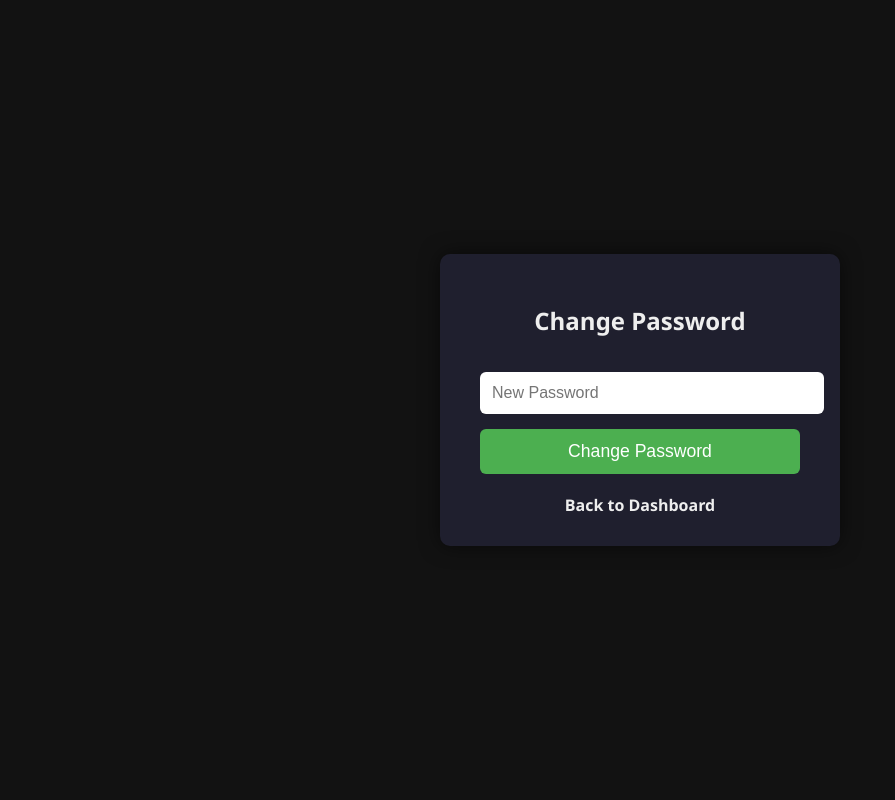
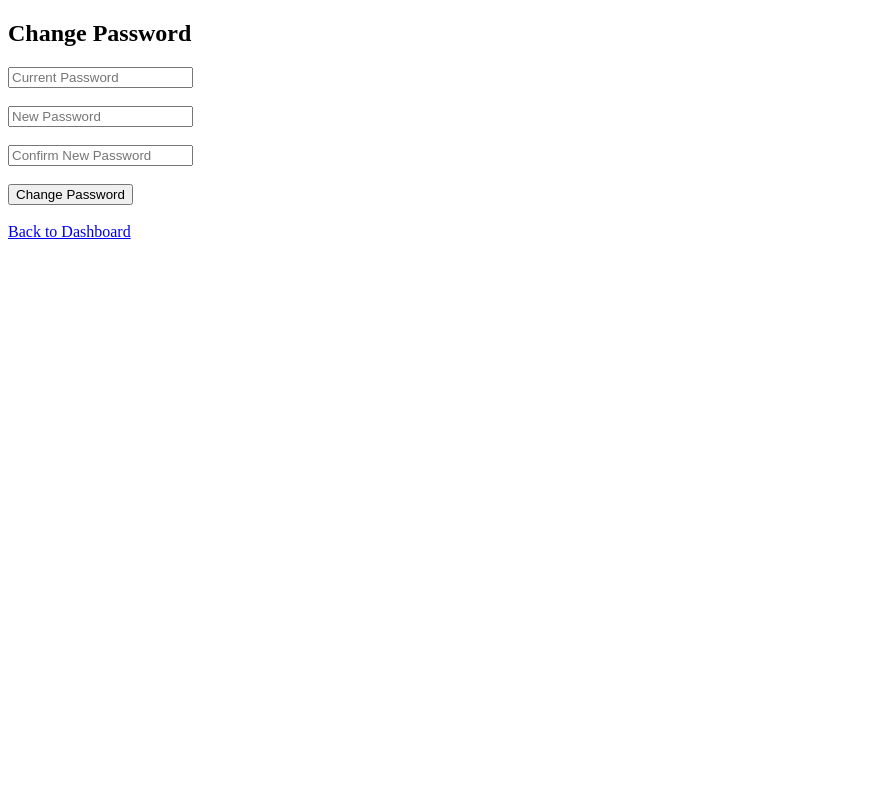
Before and after one commit to iqfadi0/IPS-DOMINO, a Flask app: page /change-password in a window 1280 px wide. Shown: the whole page, without its empty margins (0-895 px from the left). Run offline with Flask 3, Linux system fonts and the light colour scheme; the visitor is signed in with stand-in values (Sample User, id 1).

Commit message:
Update change_password.html

```diff
--- a/templates/change_password.html
+++ b/templates/change_password.html
@@ -1,78 +1,21 @@
 <!DOCTYPE html>
-<html lang="en" dir="ltr">
-<head>
-  <meta charset="UTF-8" />
-  <meta name="viewport" content="width=device-width, initial-scale=1" />
-  <title>Change Password</title>
-  <style>
-    body {
-      background: #121212;
-      color: #eee;
-      font-family: 'Segoe UI', Tahoma, Geneva, Verdana, sans-serif;
-      display: flex;
-      justify-content: center;
-      align-items: center;
-      height: 100vh;
-      margin: 0;
-    }
-    .form-box {
-      background: #1f1f2e;
-      padding: 30px 40px;
-      border-radius: 10px;
-      box-shadow: 0 0 20px #0008;
-      width: 320px;
-      text-align: center;
-    }
-    input[type="password"] {
-      width: 100%;
-      padding: 12px;
-      margin: 15px 0;
-      border-radius: 6px;
-      border: none;
-      font-size: 1em;
-    }
-    button {
-      width: 100%;
-      padding: 12px;
-      border-radius: 6px;
-      border: none;
-      background-color: #4caf50;
-      color: white;
-      font-size: 1.1em;
-      cursor: pointer;
-      transition: background-color 0.3s ease;
-    }
-    button:hover {
-      background-color: #45a049;
-    }
-    .message {
-      margin-bottom: 15px;
-      font-weight: 600;
-      color: #4caf50;
-    }
-    a.back-link {
-      display: inline-block;
-      margin-top: 20px;
-      color: #eee;
-      text-decoration: none;
-      font-weight: 600;
-    }
-    a.back-link:hover {
-      text-decoration: underline;
-    }
-  </style>
-</head>
+<html lang="en">
+<head><meta charset="UTF-8" /><title>Change Password</title></head>
 <body>
-  <div class="form-box">
-    <h2>Change Password</h2>
-    {% if message %}
-      <div class="message">{{ message }}</div>
-    {% endif %}
-    <form method="POST" action="/change-password">
-      <input type="password" name="new_password" placeholder="New Password" required />
-      <button type="submit">Change Password</button>
-    </form>
-    <a href="/dashboard" class="back-link">Back to Dashboard</a>
-  </div>
+  <h2>Change Password</h2>
+  {% if error %}
+  <p style="color:red;">{{ error }}</p>
+  {% endif %}
+  {% if success %}
+  <p style="color:green;">{{ success }}</p>
+  {% endif %}
+  <form method="POST">
+    <input type="password" name="current_password" placeholder="Current Password" required /><br><br>
+    <input type="password" name="new_password" placeholder="New Password" required /><br><br>
+    <input type="password" name="confirm_password" placeholder="Confirm New Password" required /><br><br>
+    <button type="submit">Change Password</button>
+  </form>
+  <br>
+  <a href="{{ url_for('dashboard') }}">Back to Dashboard</a>
 </body>
 </html>
```
